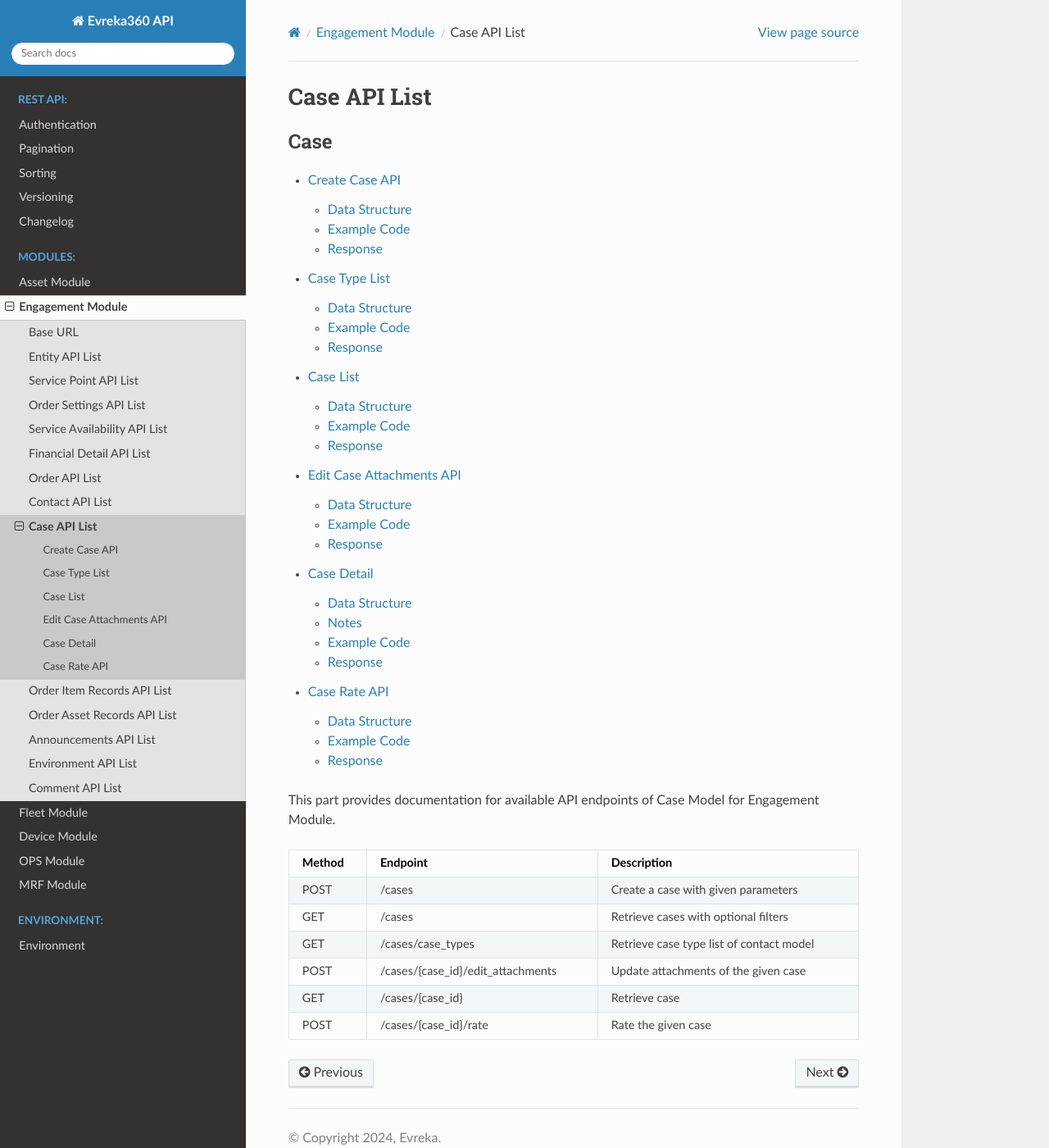
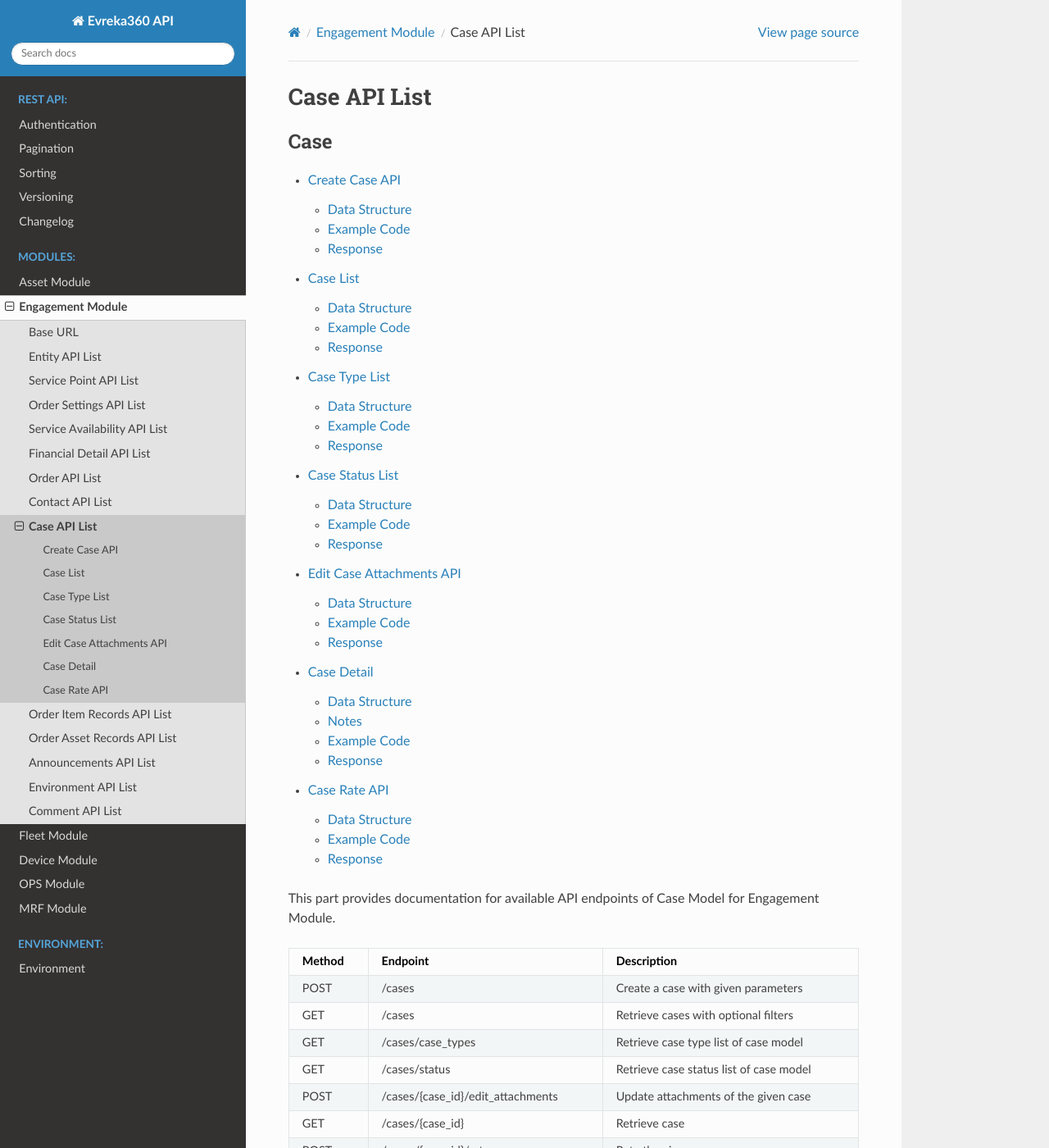
Before and after one commit to evrekadev/evreka-api-doc, a Sphinx documentation site: the page built from source/engagement/case/index.rst, in a window 1280 px wide and 1400 px high. Shown: the whole window at 82% size. Built offline with Sphinx 7.4.7 and the Read the Docs theme 3.1.0, drawn with Linux system fonts in a browser that asks for light colours.

Commit message:
E360-20140: Case Status List Improvement

```diff
--- a/source/engagement/case/index.rst
+++ b/source/engagement/case/index.rst
@@ -6,8 +6,9 @@ Case API List
    :caption: Case
 
    create
+   case-list
    case-type-list
-   case-list
+   case-status-list
    edit-case-attachments
    case-detail
    case-rate
@@ -26,7 +27,9 @@ This part provides documentation for available API endpoints of Case Model for E
    +-----------+-------------------------------------+-------------------------------------------+
    | GET       | /cases                              | Retrieve cases with optional filters      |
    +-----------+-------------------------------------+-------------------------------------------+
-   | GET       | /cases/case_types                   | Retrieve case type list of contact model  |
+   | GET       | /cases/case_types                   | Retrieve case type list of case model     |
+   +-----------+-------------------------------------+-------------------------------------------+
+   | GET       | /cases/status                       | Retrieve case status list of case model   |
    +-----------+-------------------------------------+-------------------------------------------+
    | POST      | /cases/{case_id}/edit_attachments   | Update attachments of the given case      |
    +-----------+-------------------------------------+-------------------------------------------+
```
Also changed, not shown: source/engagement/case/case-status-list.rst (added, +51 -0 lines).
